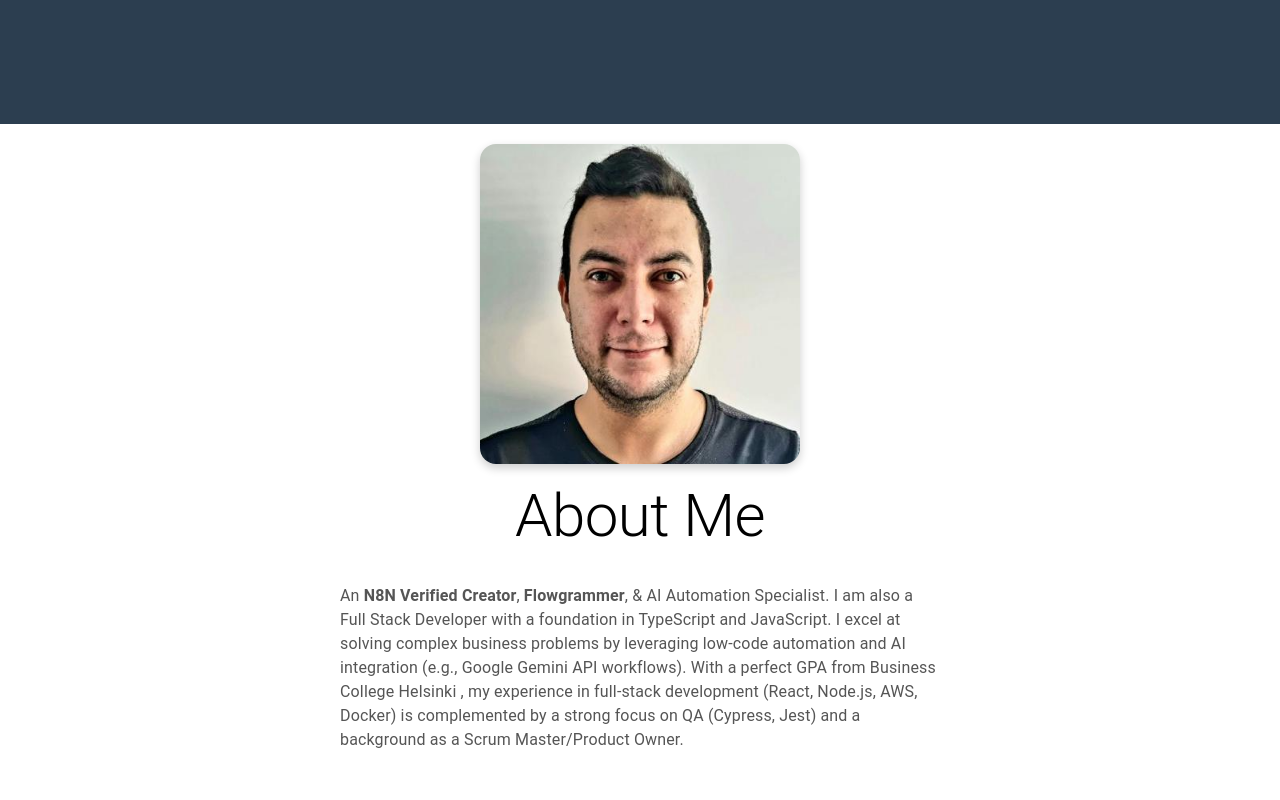
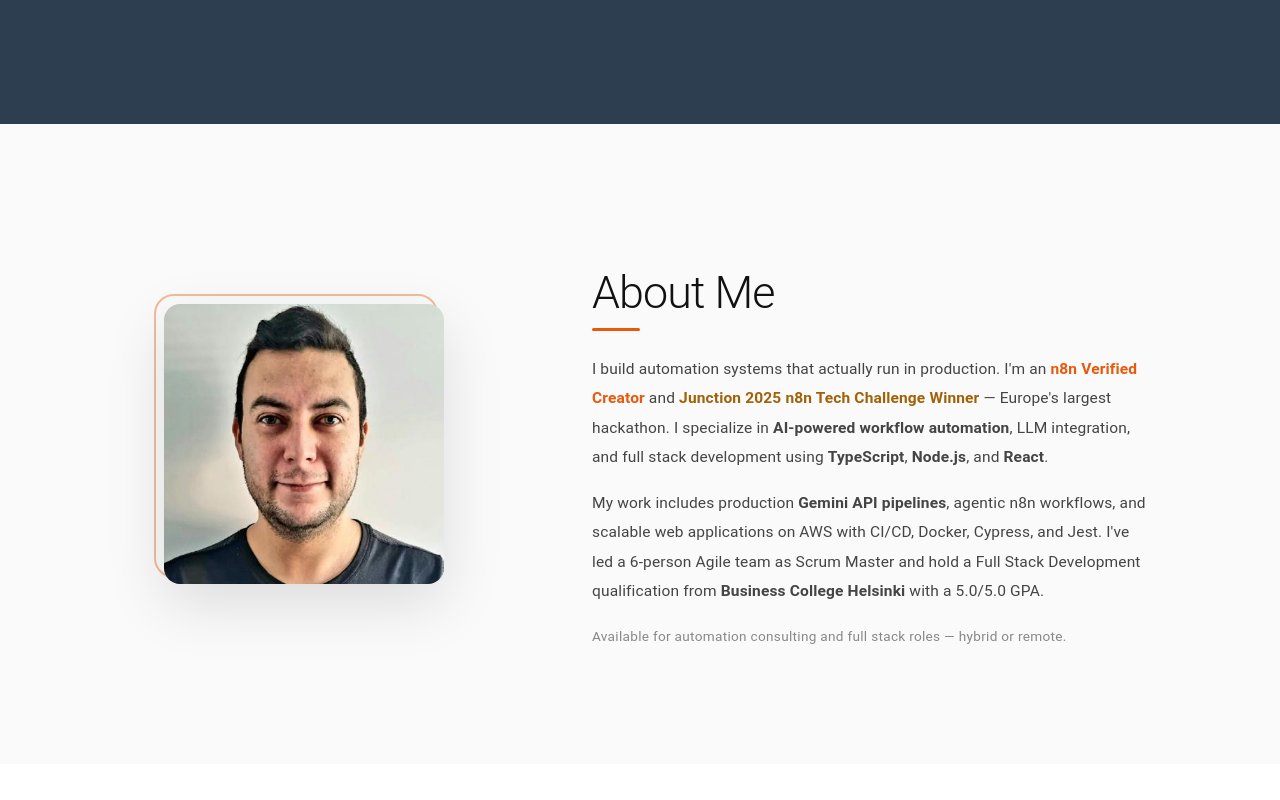
Before and after one commit to MychelGarzon/portfolio_MG, a React (Vite) app: page / in a window 1280 px wide. Shown: the part 580-1380 px from the top of the page. Built offline with nearby package versions, Linux system fonts and the light colour scheme.

Commit message:
Refactor code structure for improved readability and maintainability

```diff
--- a/src/components/Hero.jsx
+++ b/src/components/Hero.jsx
@@ -1,68 +1,155 @@
-import { Grid, Typography, CardMedia } from '@mui/material';
+import { Grid, Typography, CardMedia, Box } from '@mui/material';
 import photo from "../assets/ownPhoto.jpeg";
 
 const Hero = () => {
   return (
-    // SEO FIX: Changed Grid container to a <section> for semantic value
     <Grid
       component="section"
       container
       sx={{
-        height: '80vh',
+        minHeight: '80vh',
         justifyContent: 'center',
         alignItems: 'center',
-        background: "white",
-
+        background: "#fafafa",
+        px: { xs: 3, md: 8 },
+        py: 8,
+        gap: { xs: 6, md: 0 },
       }}
     >
-      <Grid item xs={12} md={6} display="flex" justifyContent="center">
+      {/* Photo */}
+      <Grid item xs={12} md={5} display="flex" justifyContent="center">
+        <Box sx={{ position: 'relative' }}>
+          <Box sx={{
+            position: 'absolute',
+            top: -10,
+            left: -10,
+            width: '100%',
+            height: '100%',
+            borderRadius: '20px',
+            border: '2px solid #ea580c',
+            opacity: 0.4,
+          }} />
           <CardMedia
             component="img"
-          alt="Mychel Garzon - n8n Expert and Flowgrammer" // SEO FIX: Optimized Alt Text
+            alt="Mychel Garzon - n8n Verified Creator and Junction 2025 n8n Tech Challenge Winner, Helsinki Finland"
             image={photo}
             sx={{
-            marginTop: "20px",
-            height: '50%',
-            width: '50%',
+              width: { xs: '220px', md: '280px' },
+              height: { xs: '220px', md: '280px' },
               objectFit: 'cover',
+              objectPosition: 'center top',
               borderRadius: '16px',
-            boxShadow: '0 4px 10px rgba(0, 0, 0, 0.2)',
+              boxShadow: '0 20px 60px rgba(0,0,0,0.12)',
+              position: 'relative',
+              zIndex: 1,
             }}
           />
+        </Box>
       </Grid>
 
+      {/* Text */}
       <Grid
-        margin={2}
         item
         xs={12}
-        md={6}
+        md={7}
         display="flex"
         flexDirection="column"
-        alignItems="center"
+        alignItems={{ xs: 'center', md: 'flex-start' }}
         justifyContent="center"
-        textAlign="center"
+        textAlign={{ xs: 'center', md: 'left' }}
+        sx={{ pl: { md: 6 } }}
       >
-        {/* SEO FIX: Maintained H2 hierarchy */}
-        <Typography variant="h2" component="h2" sx={{ marginBottom: 2 }}>
+        {/* Badge row */}
+        <Box sx={{
+          display: 'flex',
+          gap: 1,
+          flexWrap: 'wrap',
+          mb: 3,
+          justifyContent: { xs: 'center', md: 'flex-start' }
+        }}>
+
+        </Box>
+
+        <Typography
+          variant="h2"
+          component="h2"
+          sx={{
+            fontSize: { xs: '2rem', md: '2.8rem' },
+            fontWeight: 300,
+            letterSpacing: '-0.02em',
+            color: '#111',
+            mb: 1,
+            lineHeight: 1.2,
+          }}
+        >
           About Me
         </Typography>
+
+        {/* Orange accent line */}
+        <Box sx={{
+          width: 48,
+          height: 3,
+          background: '#ea580c',
+          borderRadius: 2,
+          mb: 3,
+          alignSelf: { xs: 'center', md: 'flex-start' }
+        }} />
+
         <Typography
           variant="body1"
-          component="p"
           sx={{
-            textAlign: 'left',
-            marginTop: '16px',
-            maxWidth: '600px',
-            color: '#555',
+            color: '#444',
+            lineHeight: 1.9,
+            fontSize: '0.97rem',
+            maxWidth: 560,
           }}
         >
-          {/* SEO FIX: Added "Flowgrammer" explicitly and used <strong> tags for emphasis */}
-          An <strong>N8N Verified Creator</strong>, <strong>Flowgrammer</strong>, & AI Automation Specialist.
-          I am also a Full Stack Developer with a foundation in TypeScript and JavaScript.
-          I excel at solving complex business problems by leveraging low-code automation and AI integration (e.g., Google Gemini API workflows). With a perfect GPA from Business College Helsinki , my experience in full-stack development (React, Node.js, AWS, Docker) is complemented by a strong focus on QA (Cypress, Jest) and a background as a Scrum Master/Product Owner.
+          {"I build automation systems that actually run in production. I'm an "}
+          <strong style={{ color: '#ea580c' }}>n8n Verified Creator</strong>
+          {" and "}
+          <strong style={{ color: '#a16207' }}>Junction 2025 n8n Tech Challenge Winner</strong>
+          {" \u2014 Europe's largest hackathon. I specialize in "}
+          <strong>AI-powered workflow automation</strong>
+          {", LLM integration, and full stack development using "}
+          <strong>TypeScript</strong>
+          {", "}
+          <strong>Node.js</strong>
+          {", and "}
+          <strong>React</strong>
+          {"."}
         </Typography>
+
+        <Typography
+          variant="body1"
+          sx={{
+            color: '#444',
+            lineHeight: 1.9,
+            fontSize: '0.97rem',
+            maxWidth: 560,
+            mt: 2,
+          }}
+        >
+          {"My work includes production "}
+          <strong>Gemini API pipelines</strong>
+          {", agentic n8n workflows, and scalable web applications on AWS with CI/CD, Docker, Cypress, and Jest. I've led a 6-person Agile team as Scrum Master and hold a Full Stack Development qualification from "}
+          <strong>Business College Helsinki</strong>
+          {" with a 5.0/5.0 GPA."}
+        </Typography>
+
+        <Typography
+          variant="body2"
+          sx={{
+            color: '#888',
+            mt: 2.5,
+            fontSize: '0.85rem',
+            letterSpacing: 0.3,
+          }}
+        >
+          Available for automation consulting and full stack roles — hybrid or remote.
+        </Typography>
+
       </Grid>
-    </Grid >
+    </Grid>
   );
 };
 
```
Also changed, not shown: src/assets/Mychel_Garzon_n8n.jpg (added). Lines whose indentation alone changed are shown as unchanged.
